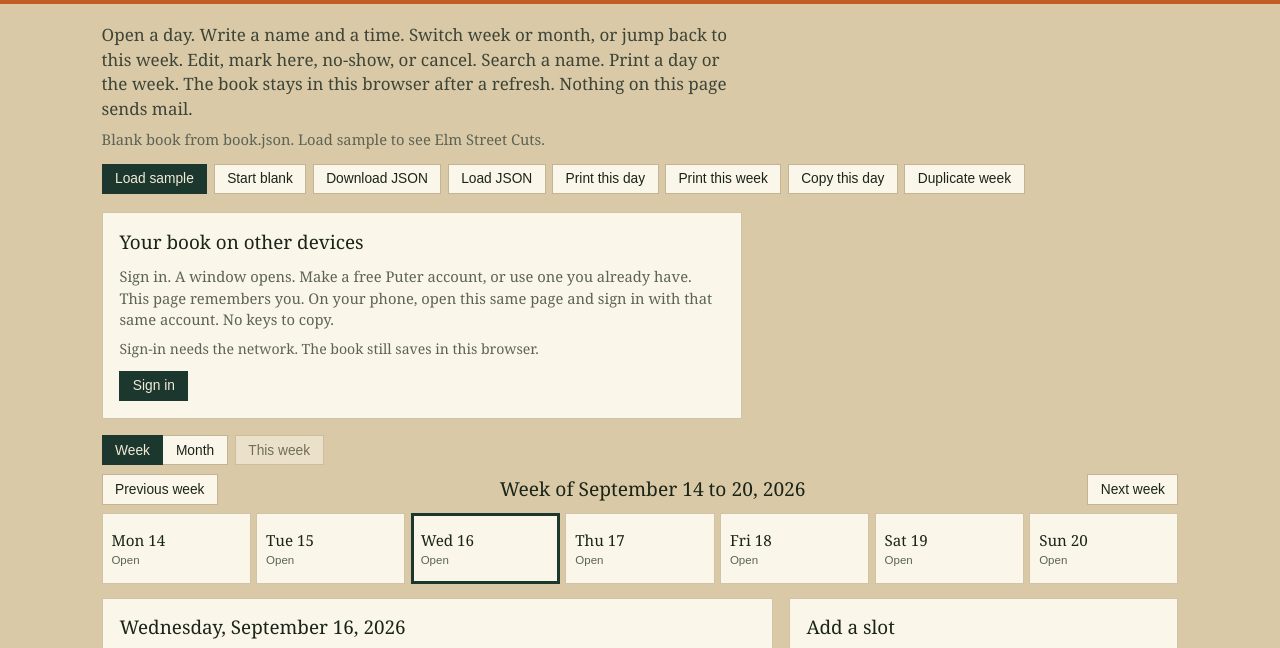
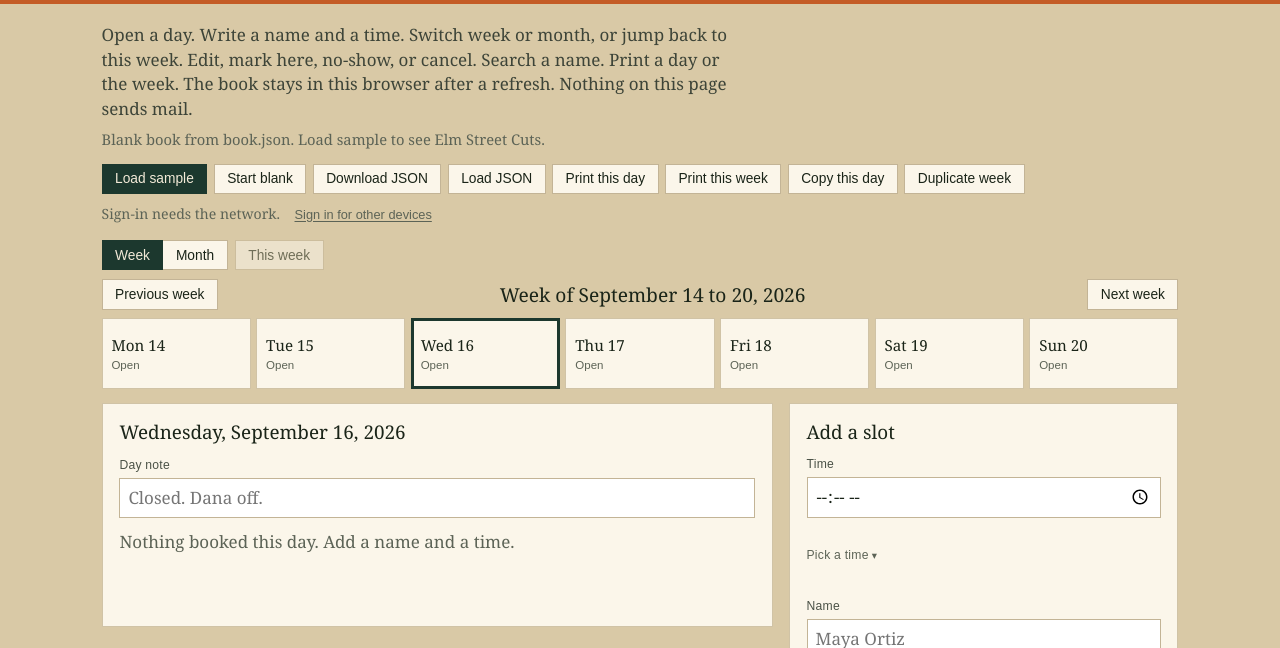
Before and after one commit to Aaronlb912/appointments, a website: page site/public/index.html in a window 1280 px wide. Shown: the part 105-753 px from the top of the page. Drawn offline with Linux system fonts and the light colour scheme.

Commit message:
tuck puter sign-in into a quiet line

```diff
--- a/site/public/app.js
+++ b/site/public/app.js
@@ -384,16 +384,19 @@ function renderAccount() {
   els.btnSignin.hidden = on;
   els.btnSignout.hidden = !on;
   if (!cloudReady()) {
-    els.accountLine.textContent = "Sign-in needs the network. The book still saves in this browser.";
+    els.accountLine.hidden = false;
+    els.accountLine.textContent = "Sign-in needs the network.";
     return;
   }
   if (on) {
+    els.accountLine.hidden = false;
     els.accountLine.textContent = cloudName
-      ? "Signed in as " + cloudName + ". This book saves to your account."
-      : "Signed in. This book saves to your account.";
-    return;
-  }
-  els.accountLine.textContent = "Until you sign in, this book stays in this browser only.";
+      ? cloudName
+      : "Signed in";
+    return;
+  }
+  els.accountLine.hidden = true;
+  els.accountLine.textContent = "";
 }
 
 async function waitForPuter() {
--- a/site/public/index.html
+++ b/site/public/index.html
@@ -33,17 +33,12 @@
       <button type="button" class="secondary" id="btn-dup">Duplicate week</button>
       <input id="file-json" type="file" accept="application/json,.json" hidden>
     </div>
-
-    <section id="account" class="pad account no-print">
-      <h2>Your book on other devices</h2>
-      <p class="note">Sign in. A window opens. Make a free Puter account, or use one you already have. This page remembers you. On your phone, open this same page and sign in with that same account. No keys to copy.</p>
-      <p id="account-line" class="status">Until you sign in, this book stays in this browser only.</p>
-      <p id="account-err" class="err" hidden></p>
-      <div class="actions">
-        <button type="button" id="btn-signin">Sign in</button>
-        <button type="button" class="secondary" id="btn-signout" hidden>Sign out</button>
-      </div>
-    </section>
+    <p id="account" class="account no-print">
+      <span id="account-line"></span>
+      <button type="button" class="quiet" id="btn-signin">Sign in for other devices</button>
+      <button type="button" class="quiet" id="btn-signout" hidden>Sign out</button>
+    </p>
+    <p id="account-err" class="err no-print" hidden></p>
 
     <div class="spread">
       <div class="cal-tools no-print">
--- a/site/public/styles.css
+++ b/site/public/styles.css
@@ -116,16 +116,17 @@ main {
 }
 
 .account {
-  max-width: 40rem;
-  margin: 0 0 1.15rem;
+  display: flex;
+  flex-wrap: wrap;
+  align-items: baseline;
+  gap: 0.55rem 0.9rem;
+  margin: -0.55rem 0 1rem;
+  color: var(--muted);
+  font-size: 0.88rem;
 }
 
-.account h2 {
-  margin: 0 0 0.45rem;
-}
-
-.account .note {
-  margin: 0 0 0.55rem;
+.account button.quiet {
+  margin: 0;
 }
 
 .spread {
@@ -798,6 +799,7 @@ button:disabled {
   #rename-form,
   #pile,
   #account,
+  #account-err,
   .cal-tools,
   .week-bar,
   .week-strip,
```
